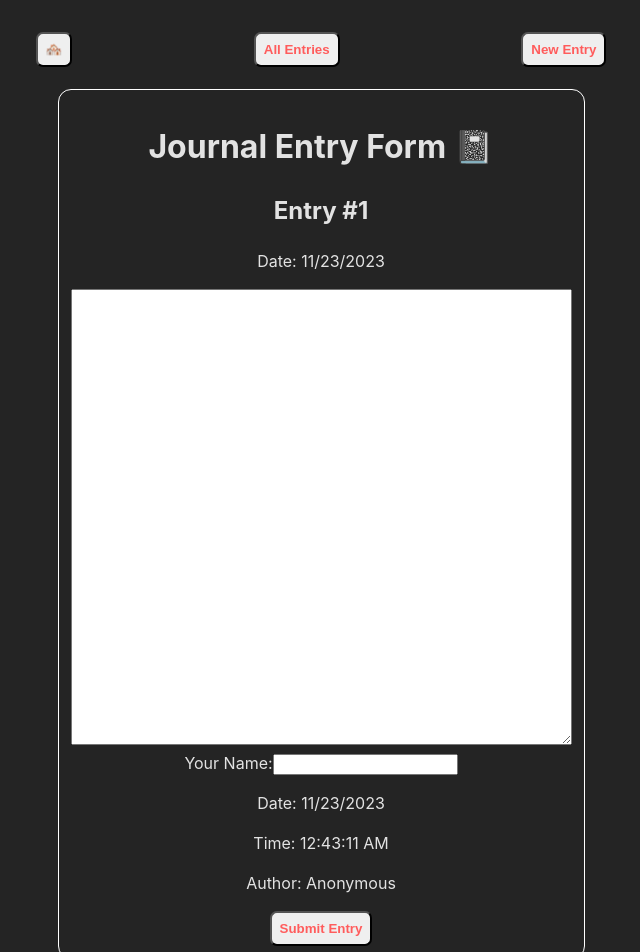
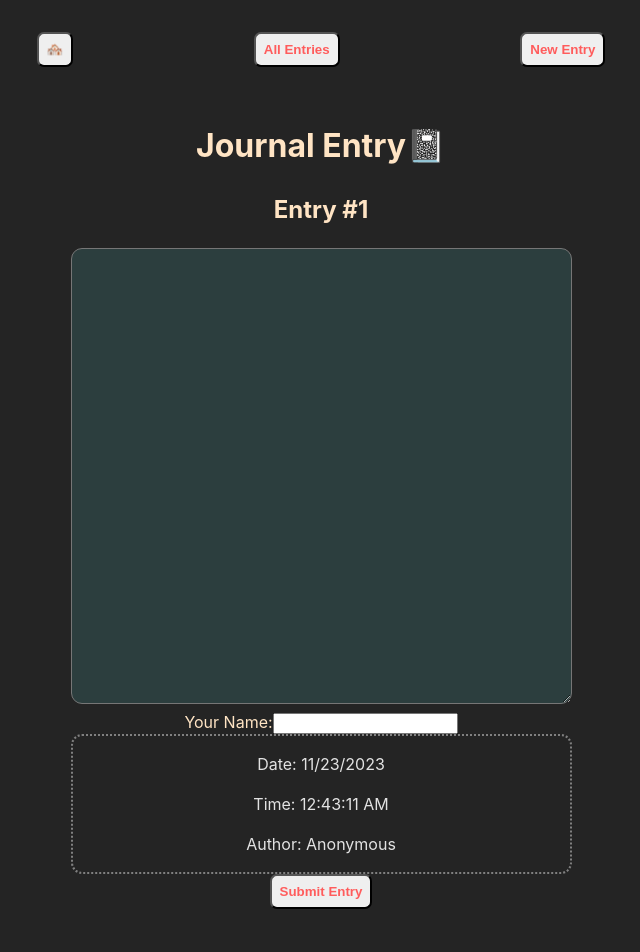
Before and after one commit to anickacodes/journal_app, a React (Vite) app: page /new in a window 1280 px wide. Shown: the top 952 px of the page, without its empty margins (319-959 px from the left). Built offline with nearby package versions, Linux system fonts and the light colour scheme.

Commit message:
count update

```diff
--- a/src/components/Entry.jsx
+++ b/src/components/Entry.jsx
@@ -26,6 +26,11 @@ const Entry = () => {
     setName(e.target.value);
   };
 
+  const getCount = () => {
+    const entries = JSON.parse(localStorage.getItem("entries")) || [];
+    return entries.length + 1;
+  };
+
   const handleFormSubmit = (e) => {
     e.preventDefault();
     const entries = JSON.parse(localStorage.getItem("entries")) || [];
@@ -41,12 +46,10 @@ const Entry = () => {
 
   return (
     <div className="entry_container">
-      <h1>Journal Entry Form 📓</h1>
+      <h1>Journal Entry📓</h1>
 
       <form onSubmit={handleFormSubmit}>
-        <h2>Entry #{count} </h2>
-        <p>Date: {entry.date}</p>
-
+        <h2>Entry #{getCount()} </h2>
         <label>
           <textarea
             name="content"
--- a/src/styles/Entry.css
+++ b/src/styles/Entry.css
@@ -1,7 +1,24 @@
-
-.entry_container{
-    border: 1px solid white;
+.entry_container {
+    /* border: 1px solid white; */
     border-radius: 13px;
     margin: 22px;
     padding: 12px;
+    gap: 22px;
 }
+
+label,
+h1,
+h2 {
+    color: bisque;
+}
+
+textarea {
+    background-color: rgba(81, 176, 176, 0.18);
+    border-radius: 11px;
+}
+
+footer {
+    border: 2px dotted grey;
+    border-radius: 11px;
+
+}
```
